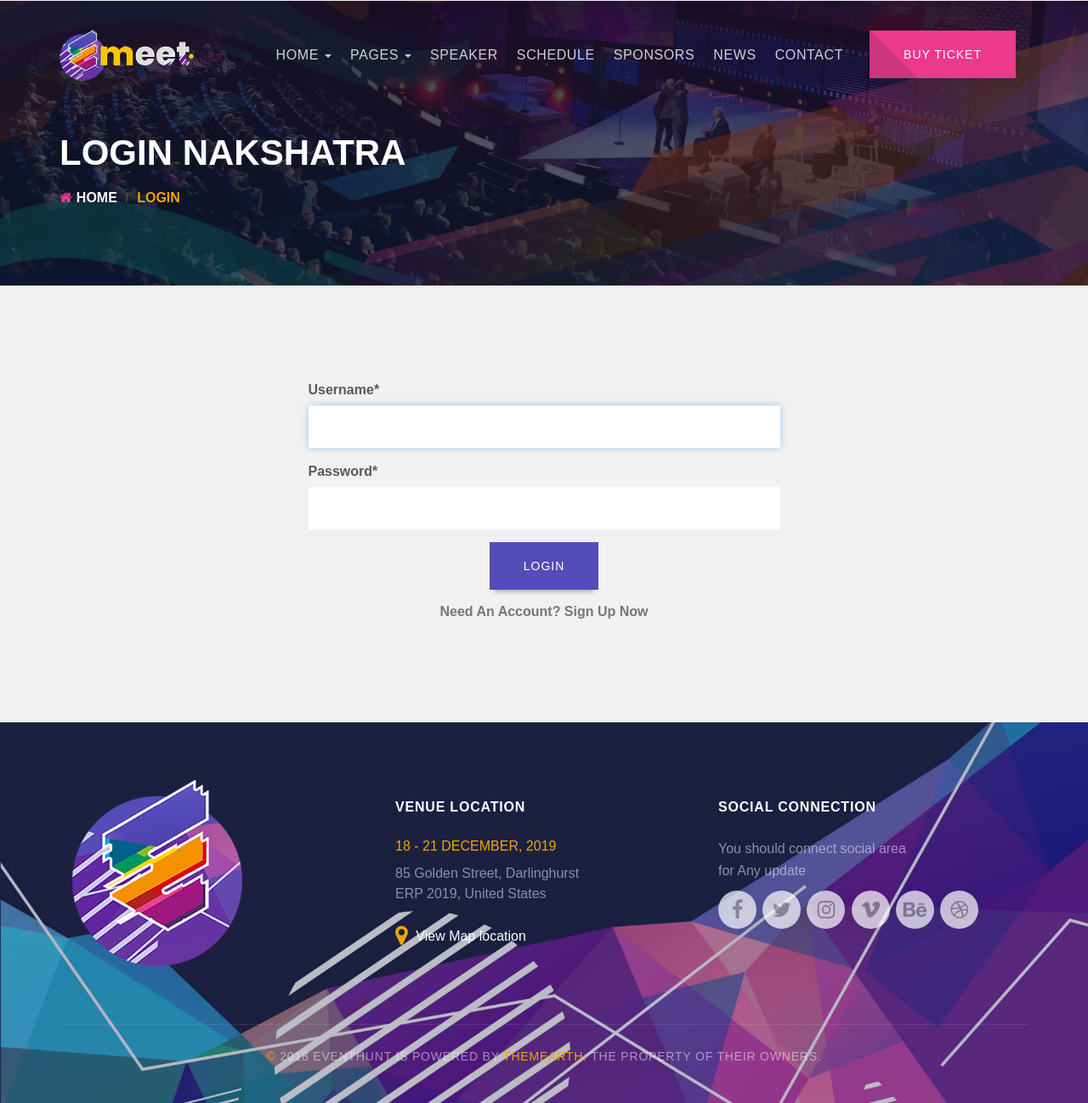
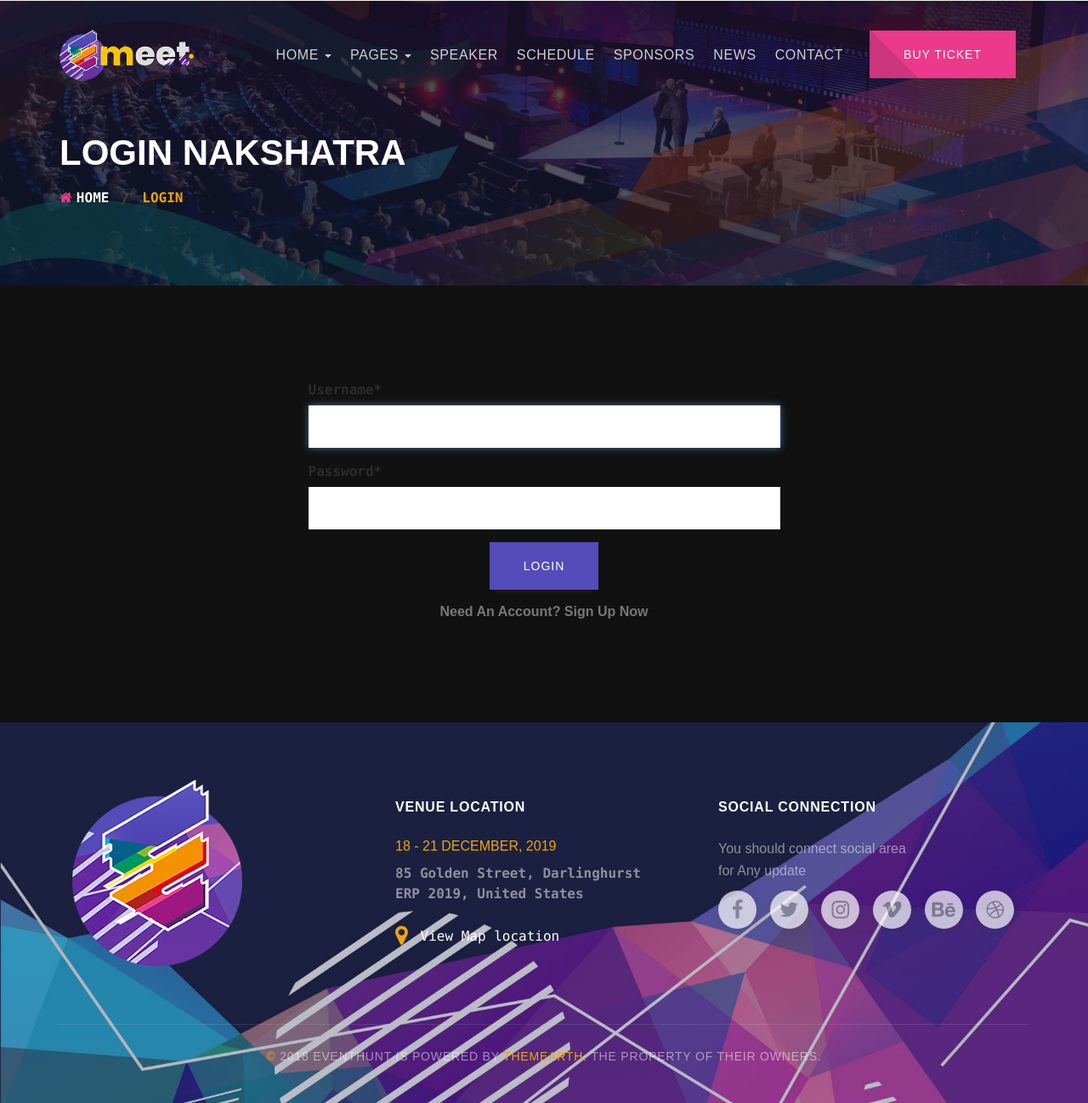
Before and after one commit to praveenup/nakshatra, a Django app: page /users/login/ in a window 1280 px wide. Shown: the whole page at 85% size. Run offline with Django 3.2, Linux system fonts and the light colour scheme; some libraries are stand-ins or nearby versions.

Commit message:
changes in base and index file

```diff
--- a/users/templates/users/base.html
+++ b/users/templates/users/base.html
@@ -9,8 +9,9 @@
         <!-- The above 3 meta tags *must* come first in the head -->
 
         <!-- SITE TITLE -->
-        <title>Emeet</title>
+        <!--<title>Emeet</title>-->
         <meta name="description" content="Responsive EventHunt HTML Template"/>
+        <meta name="keywords" content="Nakshatra MCA NIT CALICUT"/>
         <meta name="keywords" content="Bootstrap3, Event,  Conference, Meetup, Template, Responsive, HTML5"/>
         <meta name="author" content="themearth.com"/>
 
@@ -39,23 +40,23 @@
         <!-- facebook open graph ends from here -->
 
         <!--  FAVICON AND TOUCH ICONS -->
-        <link rel="shortcut icon" type="image/x-icon" href="assets/img/favicon.ico"/>
+        <link rel="shortcut icon" type="image/x-icon" href="{% static 'assets/img/favicon.ico' %}"/>
         <!-- this icon shows in browser toolbar -->
-        <link rel="icon" type="image/x-icon" href="assets/img/favicon.ico"/>
+        <link rel="icon" type="image/x-icon" href="{% static 'assets/img/favicon.ico' %}"/>
         <!-- this icon shows in browser toolbar -->
-        <link rel="apple-touch-icon" sizes="57x57" href="assets/img/favicon/apple-icon-57x57.png">
-        <link rel="apple-touch-icon" sizes="60x60" href="assets/img/favicon/apple-icon-60x60.png">
-        <link rel="apple-touch-icon" sizes="72x72" href="assets/img/favicon/apple-icon-72x72.png">
-        <link rel="apple-touch-icon" sizes="76x76" href="assets/img/favicon/apple-icon-76x76.png">
-        <link rel="apple-touch-icon" sizes="114x114" href="assets/img/favicon/apple-icon-114x114.png">
-        <link rel="apple-touch-icon" sizes="120x120" href="assets/img/favicon/apple-icon-120x120.png">
-        <link rel="apple-touch-icon" sizes="144x144" href="assets/img/favicon/apple-icon-144x144.png">
-        <link rel="apple-touch-icon" sizes="152x152" href="assets/img/favicon/apple-icon-152x152.png">
-        <link rel="apple-touch-icon" sizes="180x180" href="assets/img/favicon/apple-icon-180x180.png">
-        <link rel="icon" type="image/png" sizes="192x192" href="assets/img/favicon/android-icon-192x192.png">
-        <link rel="icon" type="image/png" sizes="32x32" href="assets/img/favicon/favicon-32x32.png">
-        <link rel="icon" type="image/png" sizes="96x96" href="assets/img/favicon/favicon-96x96.png">
-        <link rel="icon" type="image/png" sizes="16x16" href="assets/img/favicon/favicon-16x16.png">
+        <!--<link rel="apple-touch-icon" sizes="57x57" href="assets/img/favicon/apple-icon-57x57.png">-->
+        <!--<link rel="apple-touch-icon" sizes="60x60" href="assets/img/favicon/apple-icon-60x60.png">-->
+        <!--<link rel="apple-touch-icon" sizes="72x72" href="assets/img/favicon/apple-icon-72x72.png">-->
+        <!--<link rel="apple-touch-icon" sizes="76x76" href="assets/img/favicon/apple-icon-76x76.png">-->
+        <!--<link rel="apple-touch-icon" sizes="114x114" href="assets/img/favicon/apple-icon-114x114.png">-->
+        <!--<link rel="apple-touch-icon" sizes="120x120" href="assets/img/favicon/apple-icon-120x120.png">-->
+        <!--<link rel="apple-touch-icon" sizes="144x144" href="assets/img/favicon/apple-icon-144x144.png">-->
+        <!--<link rel="apple-touch-icon" sizes="152x152" href="assets/img/favicon/apple-icon-152x152.png">-->
+        <!--<link rel="apple-touch-icon" sizes="180x180" href="assets/img/favicon/apple-icon-180x180.png">-->
+        <!--<link rel="icon" type="image/png" sizes="192x192" href="assets/img/favicon/android-icon-192x192.png">-->
+        <!--<link rel="icon" type="image/png" sizes="32x32" href="assets/img/favicon/favicon-32x32.png">-->
+        <!--<link rel="icon" type="image/png" sizes="96x96" href="assets/img/favicon/favicon-96x96.png">-->
+        <!--<link rel="icon" type="image/png" sizes="16x16" href="assets/img/favicon/favicon-16x16.png">-->
         <link rel="manifest" href="{% static 'assets/img/favicon/manifest.json' %}">
 
         <!-- BOOTSTRAP CSS -->
@@ -83,13 +84,7 @@
         <!-- MODERNIZER CSS  -->
         <script src="{% static 'assets/js/vendor/modernizr-2.8.3.min.js' %}"></script>
 
-
-
-
-
-
-
-
+        <link rel="stylesheet" href="{% static 'assets/css/style.css'%}">
 
 
 
@@ -365,5 +360,6 @@
 <!-- CUSTOM SCRIPT  -->
 <script src="{% static 'assets/js/custom.script.js'%}"></script>
 
+<script  src="{% static 'assets/js/index.js' %}"></script>
     </body>
 </html>
```
Also changed, not shown: users/templates/users/index.html (+6 -15 lines).
